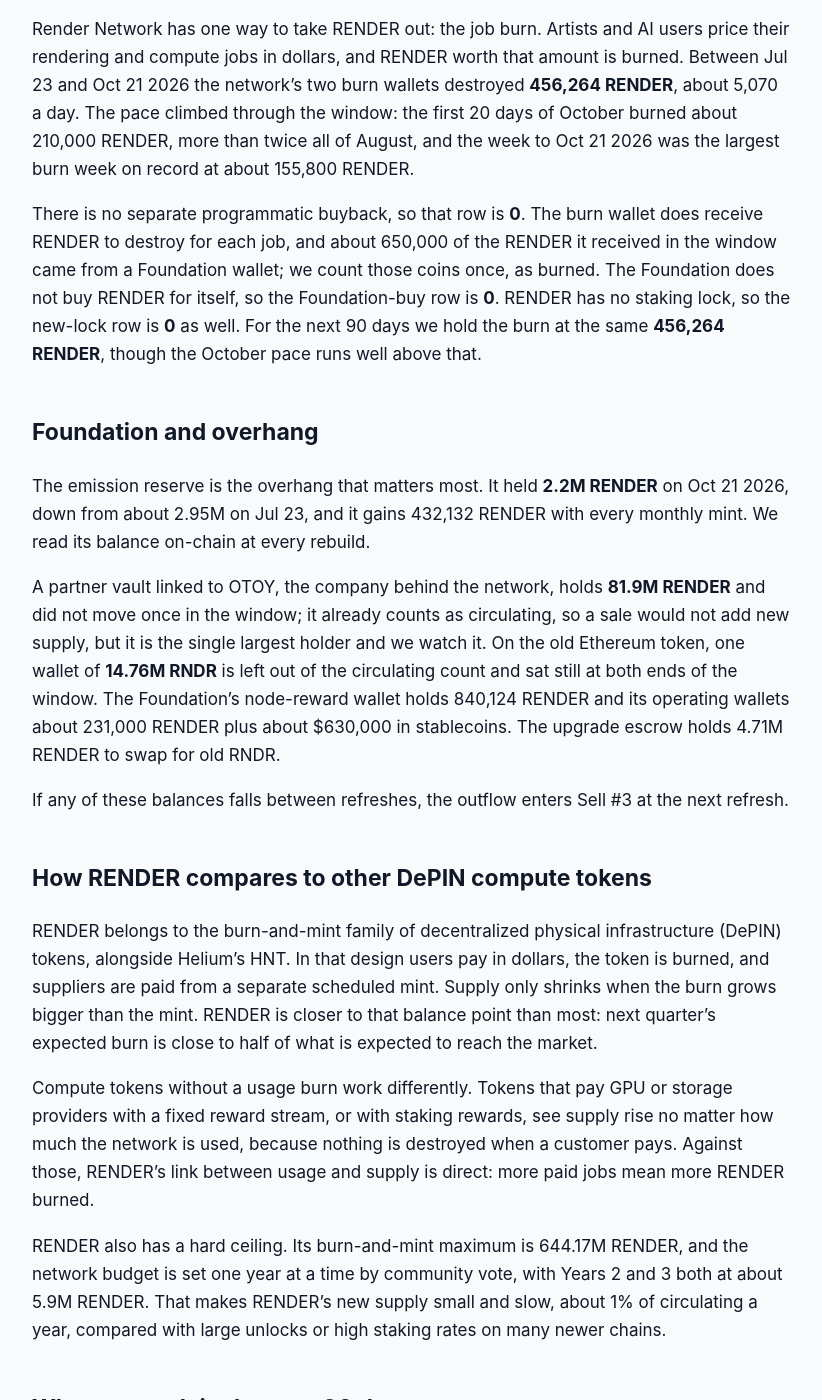
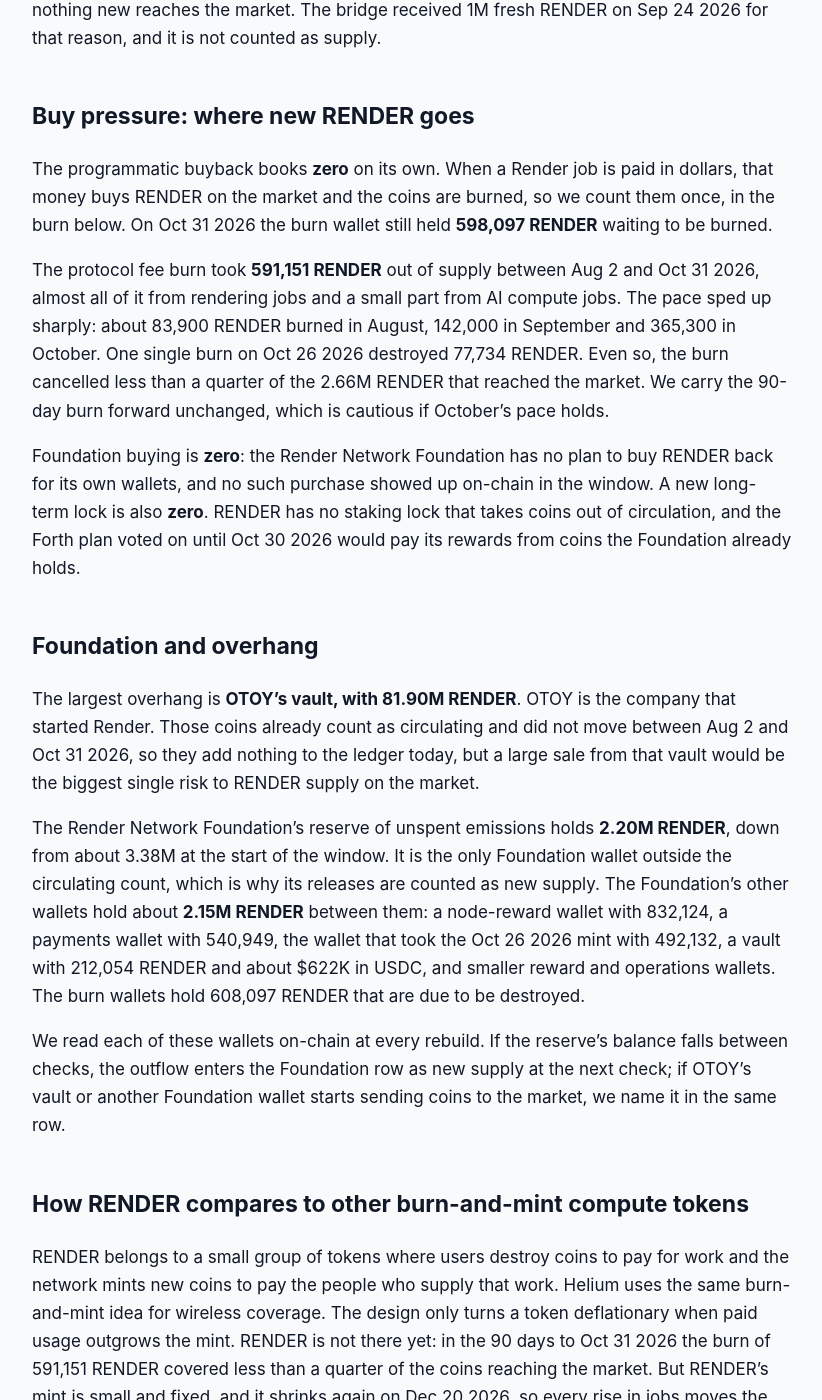
Before and after one commit to jeevansongmy-spec/mrnasdog-articles, a Jekyll site: the page built from crypto/render-pressure-framework.md, in a window 1280 px wide and 1400 px high, scrolled down 1502 px. Shown: the whole window, without its empty margins (228-1050 px from the left). Built offline with Jekyll 4.4.1, drawn with Linux system fonts in a browser that asks for light colours; some of the changed text lies outside the part shown.

Commit message:
publish: crypto/render-pressure-framework

```diff
--- a/crypto/render-pressure-framework.md
+++ b/crypto/render-pressure-framework.md
@@ -1,6 +1,6 @@
 ---
 title:         "RENDER Inflation Analysis · October 2026 · Mixed flows · supply roughly steady"
-description:   "RENDER supply is roughly steady: 2.23M RENDER reached the market in 90 days while job burns destroyed 456K, so supply grew +0.34%, with about +0.10% next."
+description:   "RENDER supply roughly steady: 2.66M new RENDER from monthly mints and Foundation releases vs a 591K RENDER job burn, +0.39% in 90 days and +0.27% next."
 canonical_url: "https://mrnasdog.com/research/render/inflation"
 tags:          ["crypto", "render", "render-network", "depin"]
 published:     true
@@ -12,58 +12,56 @@ Looking for the buy-or-sell answer? It is on the RENDER coin page, with demand a
 
 # RENDER Inflation Analysis · October 2026 · Mixed flows · supply roughly steady
 
-RENDER supply is roughly steady, growing slowly. Between Jul 23 and Oct 21 2026 about **2.23M RENDER** reached the market from the Render Network's monthly mint and the Render Network Foundation's emission reserve, while paid rendering and AI jobs burned **456,264 RENDER**. That leaves supply up **+0.34%** in 90 days, with about **+0.10%** expected over the next 90. RENDER has no vesting calendar; its new supply comes from a yearly network budget of about 5.9M RENDER, and its only removal is the job burn.
+**RENDER** supply grew about **+0.39%** in the 90 days to Oct 31 2026, and we expect about **+0.27%** over the next 90 days, so supply is roughly steady. The Render Network runs on a burn-and-mint design: every rendering or AI job burns RENDER, and new RENDER is minted each month on a fixed, shrinking schedule under a cap of about 644.17M. In the window, **2.66M RENDER** reached the market from monthly mints and Foundation reserve releases, while job payments burned **591,151 RENDER**; other trackers show **+2.90%** because of a one-day recount, not new coins.
 
 ## The verdict, in one paragraph
 
-Render Network's burn-and-mint design added **2.23M RENDER** to the market and destroyed **456,264 RENDER** over the last 90 days, a net of **+0.34%** of the 518.78M RENDER counted as circulating. For the next 90 days we expect about **0.98M RENDER** in and the same **456,264** burned, or about **+0.10%**. Trackers that only follow the old Ethereum RNDR token show about **−0.13%**, because the monthly mint and the burn both happen on Solana, where that figure does not look. The two readings differ by **0.48 points**, and that difference is the Solana activity those trackers miss. In one line: RENDER is a usage-burn token whose burn covers about a fifth of its new supply today, and nearly half of the next quarter's.
+From Aug 2 to Oct 31 2026, RENDER's net supply rose **+0.39%**: 2.66M new RENDER entered the market and 591,151 RENDER were burned, against **533.54M** RENDER circulating. Other trackers read **+2.90%** for the same 90 days, a gap of **2.51 points**. That gap comes from one day: on Oct 31 2026 the supply figure those trackers use jumped by about 12.9M RENDER, when one Ethereum wallet holding 14.76M RENDER was counted as circulating again. No RENDER was made that day, so the Render coin page carries a warning note and our +0.39% stands. For the next 90 days we expect **+0.27%**, because the monthly mint gets smaller from Dec 20 2026. The label that fits: **a burn-and-mint network where emissions still beat the burn, but the burn is catching up fast**.
 
 ## Sell pressure: where new RENDER comes from
 
-The first source is the protocol mint. Under the burn-and-mint rules the community approved, Year 3 of network rewards runs from Dec 20 2025 to Dec 19 2026 with a budget of about 5.9M RENDER, minted once a month as **492,132 RENDER**. Of each monthly mint, 60,000 RENDER goes straight to the wallet that pays node operators, and 432,132 RENDER goes into a Foundation reserve. The node-operator share reached the market three times in the window, on Jul 23, Aug 23 and Sep 23 2026, for **180,000 RENDER**.
+Protocol inflation added **612,132 RENDER** straight to spending wallets. Render Network mints 492,132 RENDER a month in its third emission year, which runs from Dec 20 2025 to Dec 19 2026. On Aug 23 and Sep 23 2026, 60,000 of each mint went to node-operator rewards and the other 432,132 went to the Foundation's reserve. On Oct 26 2026 the whole 492,132 went to a new spending wallet in one go. Under the published schedule the fourth year pays 380,284 RENDER a month, so for the next 90 days we count one more 492,132 mint in November and two smaller mints in December and January: **1.25M RENDER** in all.
 
-Vesting adds nothing. RENDER has no team or investor unlock calendar, and the original RNDR supply has been tradable for years, so the vesting row is **0**.
+Vesting unlocks are **zero**. No team or investor tranche of RENDER is locked on a timer, and new RENDER comes only from the monthly mint, so there is no cliff to wait for.
 
-The largest source is the Foundation's emission reserve. It paid out **2.05M RENDER** in the window: 1M RENDER on Aug 10 2026, 250,000 on Aug 27 2026, and 800,000 on Oct 12 2026, to the Foundation's operating and payments wallets, which fund grants, rewards and running costs. These payouts come every two to three months; the last four were on Feb 26, May 11, Aug 10 and Oct 12 2026. That puts the next one around mid-December to mid-January, so we count one more payout of about **800,000 RENDER** in the next 90 days.
+Foundation and unscheduled unlocks added **2.05M RENDER**. The Render Network Foundation keeps unspent emissions in a reserve that sits outside the circulating count. It released 1M RENDER on Aug 10 2026, 250,000 on Aug 27 2026 and 800,000 on Oct 12 2026 to its own spending wallets, and before that 2M on Feb 26 2026 and 2M on May 11 2026. Because the reserve has released coins in every three-month stretch this year, we count one more release of **800,000 RENDER**, the size of the latest one, by late January 2027.
 
-No bankruptcy estate or court-held stock of RENDER exists, so the long-term-locked row is **0**. The coins that sit in the upgrade escrow only replace old Ethereum RNDR as holders move to Solana, one for one, so they add no supply.
+Long-term locked or bankruptcy supply is **zero**. No court estate holds RENDER. The 4.68M RENDER in the upgrade bridge stands behind old RNDR on Ethereum and Polygon that has not been swapped yet; when someone swaps, an old coin is locked and a new one is paid out, so nothing new reaches the market. The bridge received 1M fresh RENDER on Sep 24 2026 for that reason, and it is not counted as supply.
 
 ## Buy pressure: where new RENDER goes
 
-Render Network has one way to take RENDER out: the job burn. Artists and AI users price their rendering and compute jobs in dollars, and RENDER worth that amount is burned. Between Jul 23 and Oct 21 2026 the network's two burn wallets destroyed **456,264 RENDER**, about 5,070 a day. The pace climbed through the window: the first 20 days of October burned about 210,000 RENDER, more than twice all of August, and the week to Oct 21 2026 was the largest burn week on record at about 155,800 RENDER.
+The programmatic buyback books **zero** on its own. When a Render job is paid in dollars, that money buys RENDER on the market and the coins are burned, so we count them once, in the burn below. On Oct 31 2026 the burn wallet still held **598,097 RENDER** waiting to be burned.
 
-There is no separate programmatic buyback, so that row is **0**. The burn wallet does receive RENDER to destroy for each job, and about 650,000 of the RENDER it received in the window came from a Foundation wallet; we count those coins once, as burned. The Foundation does not buy RENDER for itself, so the Foundation-buy row is **0**. RENDER has no staking lock, so the new-lock row is **0** as well. For the next 90 days we hold the burn at the same **456,264 RENDER**, though the October pace runs well above that.
+The protocol fee burn took **591,151 RENDER** out of supply between Aug 2 and Oct 31 2026, almost all of it from rendering jobs and a small part from AI compute jobs. The pace sped up sharply: about 83,900 RENDER burned in August, 142,000 in September and 365,300 in October. One single burn on Oct 26 2026 destroyed 77,734 RENDER. Even so, the burn cancelled less than a quarter of the 2.66M RENDER that reached the market. We carry the 90-day burn forward unchanged, which is cautious if October's pace holds.
+
+Foundation buying is **zero**: the Render Network Foundation has no plan to buy RENDER back for its own wallets, and no such purchase showed up on-chain in the window. A new long-term lock is also **zero**. RENDER has no staking lock that takes coins out of circulation, and the Forth plan voted on until Oct 30 2026 would pay its rewards from coins the Foundation already holds.
 
 ## Foundation and overhang
 
-The emission reserve is the overhang that matters most. It held **2.2M RENDER** on Oct 21 2026, down from about 2.95M on Jul 23, and it gains 432,132 RENDER with every monthly mint. We read its balance on-chain at every rebuild.
+The largest overhang is **OTOY's vault, with 81.90M RENDER**. OTOY is the company that started Render. Those coins already count as circulating and did not move between Aug 2 and Oct 31 2026, so they add nothing to the ledger today, but a large sale from that vault would be the biggest single risk to RENDER supply on the market.
 
-A partner vault linked to OTOY, the company behind the network, holds **81.9M RENDER** and did not move once in the window; it already counts as circulating, so a sale would not add new supply, but it is the single largest holder and we watch it. On the old Ethereum token, one wallet of **14.76M RNDR** is left out of the circulating count and sat still at both ends of the window. The Foundation's node-reward wallet holds 840,124 RENDER and its operating wallets about 231,000 RENDER plus about $630,000 in stablecoins. The upgrade escrow holds 4.71M RENDER to swap for old RNDR.
+The Render Network Foundation's reserve of unspent emissions holds **2.20M RENDER**, down from about 3.38M at the start of the window. It is the only Foundation wallet outside the circulating count, which is why its releases are counted as new supply. The Foundation's other wallets hold about **2.15M RENDER** between them: a node-reward wallet with 832,124, a payments wallet with 540,949, the wallet that took the Oct 26 2026 mint with 492,132, a vault with 212,054 RENDER and about $622K in USDC, and smaller reward and operations wallets. The burn wallets hold 608,097 RENDER that are due to be destroyed.
 
-If any of these balances falls between refreshes, the outflow enters Sell #3 at the next refresh.
+We read each of these wallets on-chain at every rebuild. If the reserve's balance falls between checks, the outflow enters the Foundation row as new supply at the next check; if OTOY's vault or another Foundation wallet starts sending coins to the market, we name it in the same row.
 
-## How RENDER compares to other DePIN compute tokens
+## How RENDER compares to other burn-and-mint compute tokens
 
-RENDER belongs to the burn-and-mint family of decentralized physical infrastructure (DePIN) tokens, alongside Helium's HNT. In that design users pay in dollars, the token is burned, and suppliers are paid from a separate scheduled mint. Supply only shrinks when the burn grows bigger than the mint. RENDER is closer to that balance point than most: next quarter's expected burn is close to half of what is expected to reach the market.
+RENDER belongs to a small group of tokens where users destroy coins to pay for work and the network mints new coins to pay the people who supply that work. Helium uses the same burn-and-mint idea for wireless coverage. The design only turns a token deflationary when paid usage outgrows the mint. RENDER is not there yet: in the 90 days to Oct 31 2026 the burn of 591,151 RENDER covered less than a quarter of the coins reaching the market. But RENDER's mint is small and fixed, and it shrinks again on Dec 20 2026, so every rise in jobs moves the balance directly.
 
-Compute tokens without a usage burn work differently. Tokens that pay GPU or storage providers with a fixed reward stream, or with staking rewards, see supply rise no matter how much the network is used, because nothing is destroyed when a customer pays. Against those, RENDER's link between usage and supply is direct: more paid jobs mean more RENDER burned.
-
-RENDER also has a hard ceiling. Its burn-and-mint maximum is 644.17M RENDER, and the network budget is set one year at a time by community vote, with Years 2 and 3 both at about 5.9M RENDER. That makes RENDER's new supply small and slow, about 1% of circulating a year, compared with large unlocks or high staking rates on many newer chains.
+Compute tokens that pay stakers from open-ended inflation, such as Akash, work differently: new supply follows the staking rate, not a schedule, and there is no burn on the same scale. Storage networks like Filecoin add supply through block rewards and long vesting lines. RENDER's supply story is simpler: one monthly mint under a hard cap of about 644.17M, one burn tied to paid jobs, and a Foundation reserve that decides when its share reaches the market.
 
 ## What to watch in the next 90 days
 
-The monthly network mint lands on Oct 23, Nov 23 and Dec 23 2026, each sending 60,000 RENDER to node operators and 432,132 RENDER into the Foundation reserve.
+The result of the RNP-024 Forth vote, which closed on Oct 30 2026: it would let the Foundation spend up to 650,000 RENDER it already holds on usage rewards and marketing for an AI gateway, so it adds no new mint but could move coins out of Foundation wallets.
 
-Year 4 of network rewards begins on Dec 20 2026, and no budget vote has been posted yet. A smaller budget would cut new supply; a bigger one would raise it.
+The last third-year mint, expected in late November 2026 at 492,132 RENDER, and the start of the fourth emission year on Dec 20 2026, when the schedule sets the monthly mint at 380,284 RENDER; a Year 4 budget proposal from the Foundation should spell out the split.
 
-The next payout from the Foundation reserve is likely between Dec 14 2026 and Jan 11 2027, based on the last four.
+The next release from the Foundation's reserve, which we expect by late January 2027 at about 800,000 RENDER; a larger or earlier release would push the next-90-day figure up.
 
-A new community proposal posted on Oct 16 2026, RNP-024, would launch Forth, an AI router that accepts RENDER payments, with up to 500,000 RENDER of usage rewards paid from existing Foundation funds. It would not raise the emission budget.
-
-Watch the weekly burn. If the October pace of more than 50,000 RENDER a week holds, burns alone would nearly cancel the next quarter's new supply.
+The burn rate: October 2026 burned about 365,300 RENDER, more than four times August. If that pace holds through January 2027, the burn alone would cut our next-90-day figure by about a third.
 
 ## Summary
 
-Render Network (RENDER) is mildly inflationary: **+0.34%** over the last 90 days and about **+0.10%** over the next 90, as a monthly burn-and-mint budget and Foundation reserve payouts of **2.23M RENDER** met a job burn of **456,264 RENDER**. There is no vesting and no bankruptcy overhang; the main things to watch are the Foundation's 2.2M RENDER reserve and the still-unset Year 4 budget. Burns are growing fast, and supply stays capped at 644.17M RENDER, so RENDER is close to the point where paid usage could make its supply shrink.
+RENDER supply rose about **+0.39%** in the 90 days to Oct 31 2026 and should rise about **+0.27%** in the next 90 days, so the Render Network's supply is roughly steady. New RENDER comes from a fixed monthly mint and from Foundation reserve releases, 2.66M RENDER in all, while rendering and AI jobs burned 591,151 RENDER. The key risk is the 81.90M RENDER in OTOY's vault and the timing of reserve releases; the key support is a burn that more than quadrupled from August to October. Supply is capped at about 644.17M RENDER, and the monthly mint shrinks from 492,132 to 380,284 on Dec 20 2026.
 
-*MrNasDog Pressure Framework analysis of RENDER, Metric 1 — Inflation. Data + explanation only. Not financial advice. Checked Oct 21 2026.*
+*MrNasdog Pressure Framework analysis of RENDER, Metric 1 — Inflation. Data + explanation only. Not financial advice. Checked Oct 31 2026.*
```
